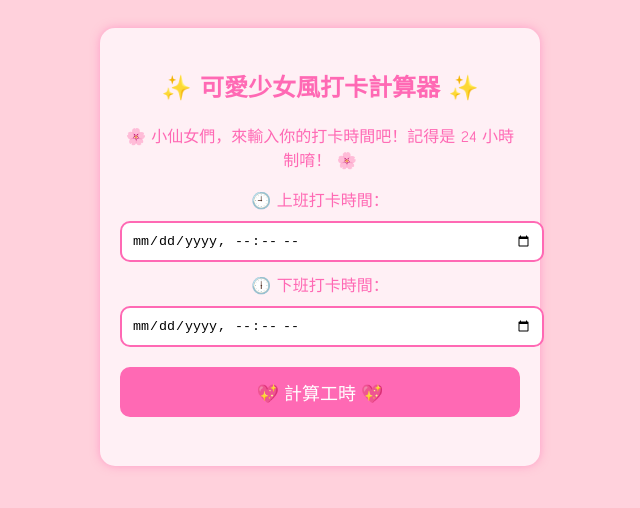
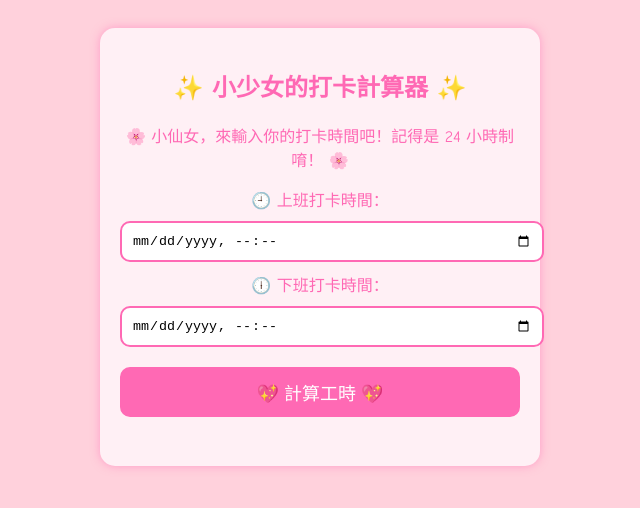
Before and after one commit to FrisoST5566/test, a plain HTML site: page index.html in a window 1280 px wide. Shown: the whole page, without its empty margins (320-960 px from the left). Drawn offline with Linux system fonts and the light colour scheme.

Commit message:
Update index.html

```diff
--- a/index.html
+++ b/index.html
@@ -31,6 +31,9 @@
             border: 2px solid #ff69b4;
             border-radius: 10px;
         }
+        input[type="datetime-local"]::-webkit-datetime-edit-ampm-field {
+            display: none;
+        }
         button {
             background-color: #ff69b4;
             color: white;
@@ -44,8 +47,8 @@
 </head>
 <body>
     <div class="container">
-        <h2>✨ 可愛少女風打卡計算器 ✨</h2>
-        <p>🌸 小仙女們，來輸入你的打卡時間吧！記得是 24 小時制唷！ 🌸</p>
+        <h2>✨ 小少女的打卡計算器 ✨</h2>
+        <p>🌸 小仙女，來輸入你的打卡時間吧！記得是 24 小時制唷！ 🌸</p>
 
         <label for="startDateTime">🕘 上班打卡時間：</label>
         <input type="datetime-local" id="startDateTime" required>
```
